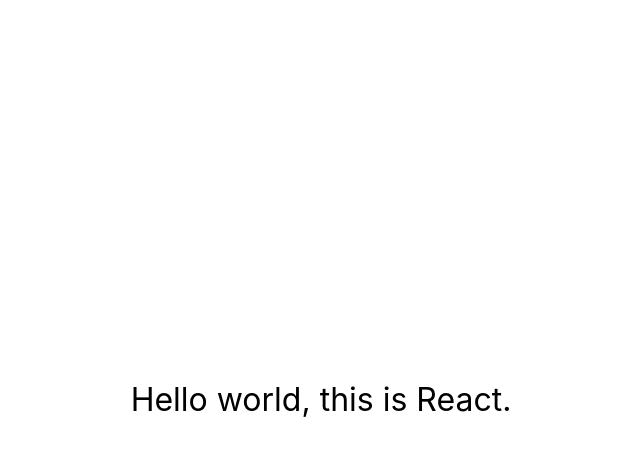
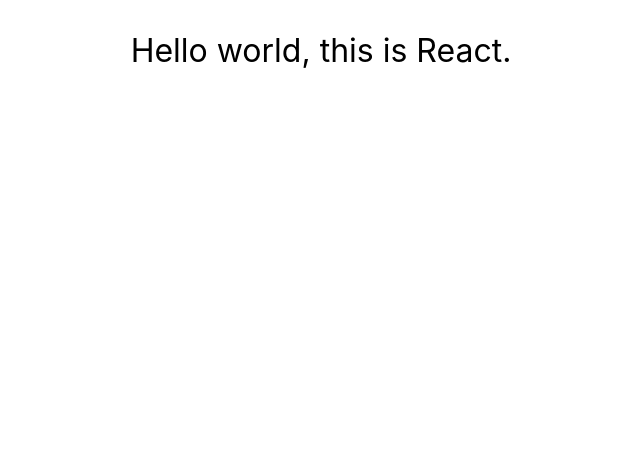
Before and after one commit to Brian-Mbogo/client, a React (Vite) app: page / in a window 1280 px wide. Shown: the top 456 px of the page, without its empty margins (319-959 px from the left). Built offline with nearby package versions, Linux system fonts and the light colour scheme.

Commit message:
message well positioned

```diff
--- a/src/App.css
+++ b/src/App.css
@@ -1,7 +1,10 @@
 #root {
   min-height: 100vh;
-  display: grid;
-  place-items: center;
+  display: flex;
+  flex-direction: column;
+  justify-content: flex-start;
+  align-items: center;
+  padding-top: 2rem;
 }
 
 h1 {
```
